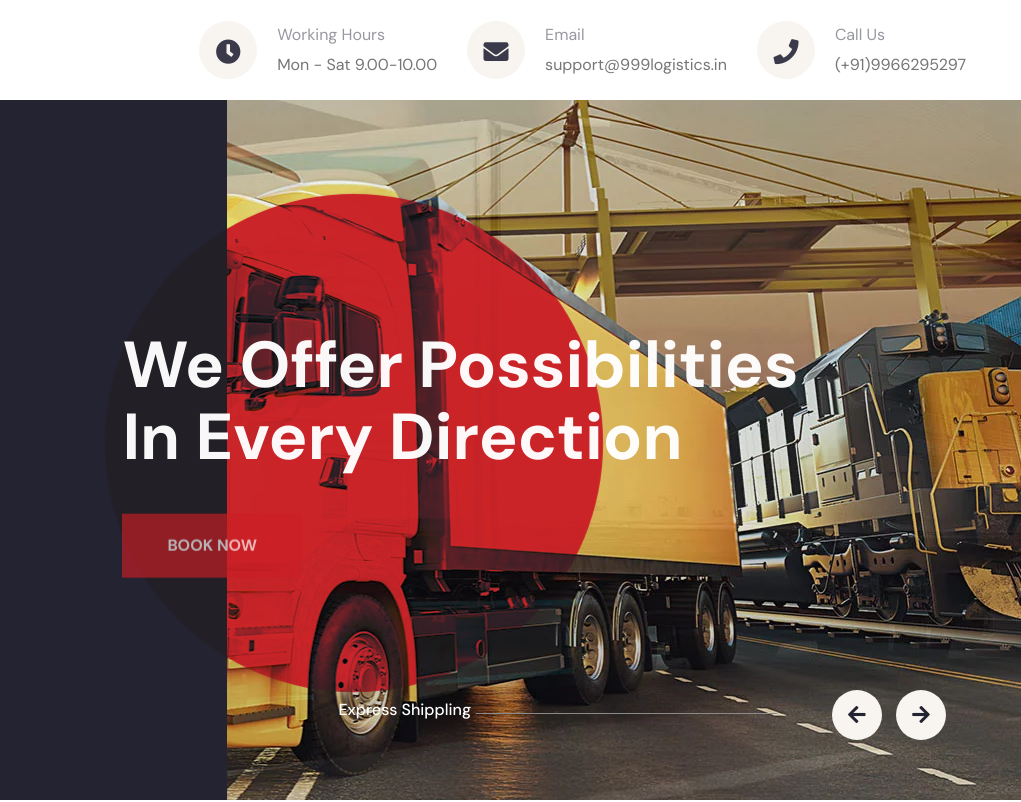
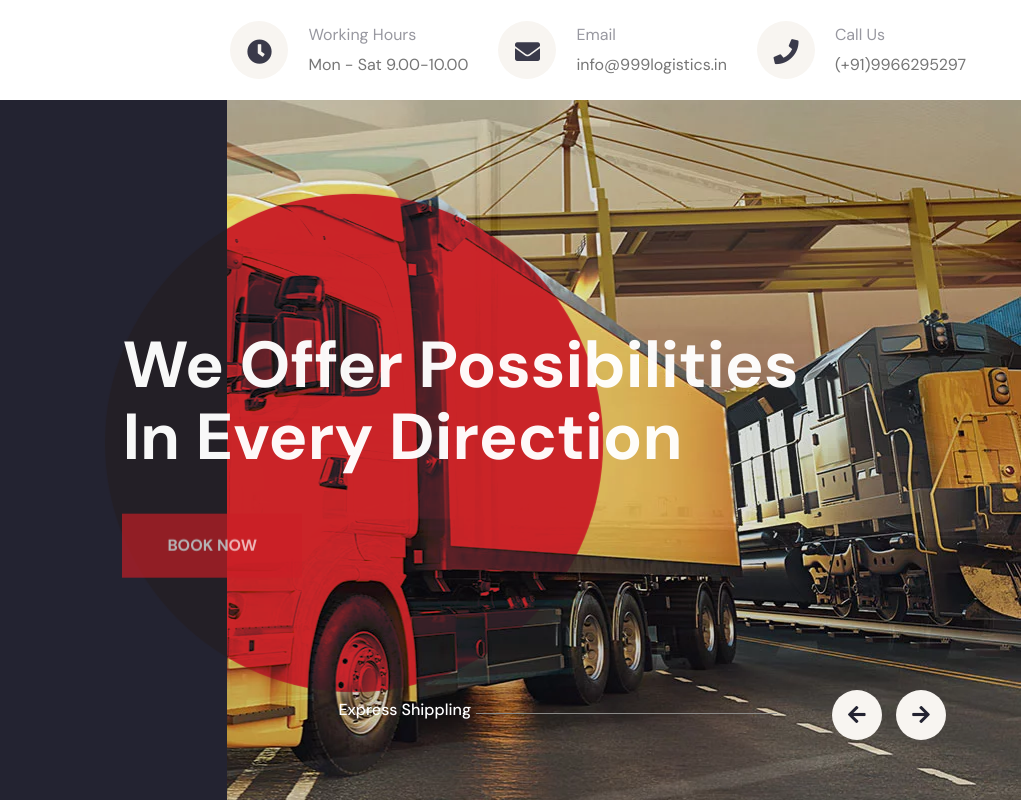
Before and after one commit to vinay4656/richmond, a plain HTML site: page index.html in a window 1280 px wide. Shown: the top 802 px of the page, 259-1280 px from the left. Drawn offline with Linux system fonts and the light colour scheme; files whose address does not match are found by name; a web font is replaced by a local one.

Commit message:
Update index.html

```diff
--- a/index.html
+++ b/index.html
@@ -159,7 +159,7 @@
                                                 <span class="tp-header__icon"><i class="fa fa-envelope"></i></span>
                                                 <div class="tp-header__icon-info ml-20">
                                                     <label>Email</label>
-                                                    <span><a href="maito:support@999logistics.in">support@999logistics.in</a></span>
+                                                    <span><a href="maito:info@999logistics.in">info@999logistics.in</a></span>
                                                 </div>
                                             </div>
                                         </div>
@@ -851,7 +851,7 @@
                                         <li><i class="flaticon-package"></i><span>Safe package</span></li>
                                         <li><i class="flaticon-internet"></i><span>Global Tracking</span></li>
                                         <li><i class="flaticon-boat"></i><span>Ship Everywhere</span></li>
-                                        <li><i class="flaticon-headphone"></i><span>24/7 Support</span></li>
+                                        <li><i class="flaticon-headphone"></i><span>24/7 info</span></li>
                                         <li><i class="flaticon-clock"></i><span>In Time Delivery</span></li>
                                     </ul>
                                 </div>
@@ -1283,7 +1283,7 @@
                                         <span>
                                  <i class="fa-sharp fa-solid fa-envelope"></i>
                               </span>
-                                        <a href="mailto:contact@info.com">support@999logistics.in</a>
+                                        <a href="mailto:contact@info.com">info@999logistics.in</a>
                                     </li>
                                     <li>
                                         <span>
```
